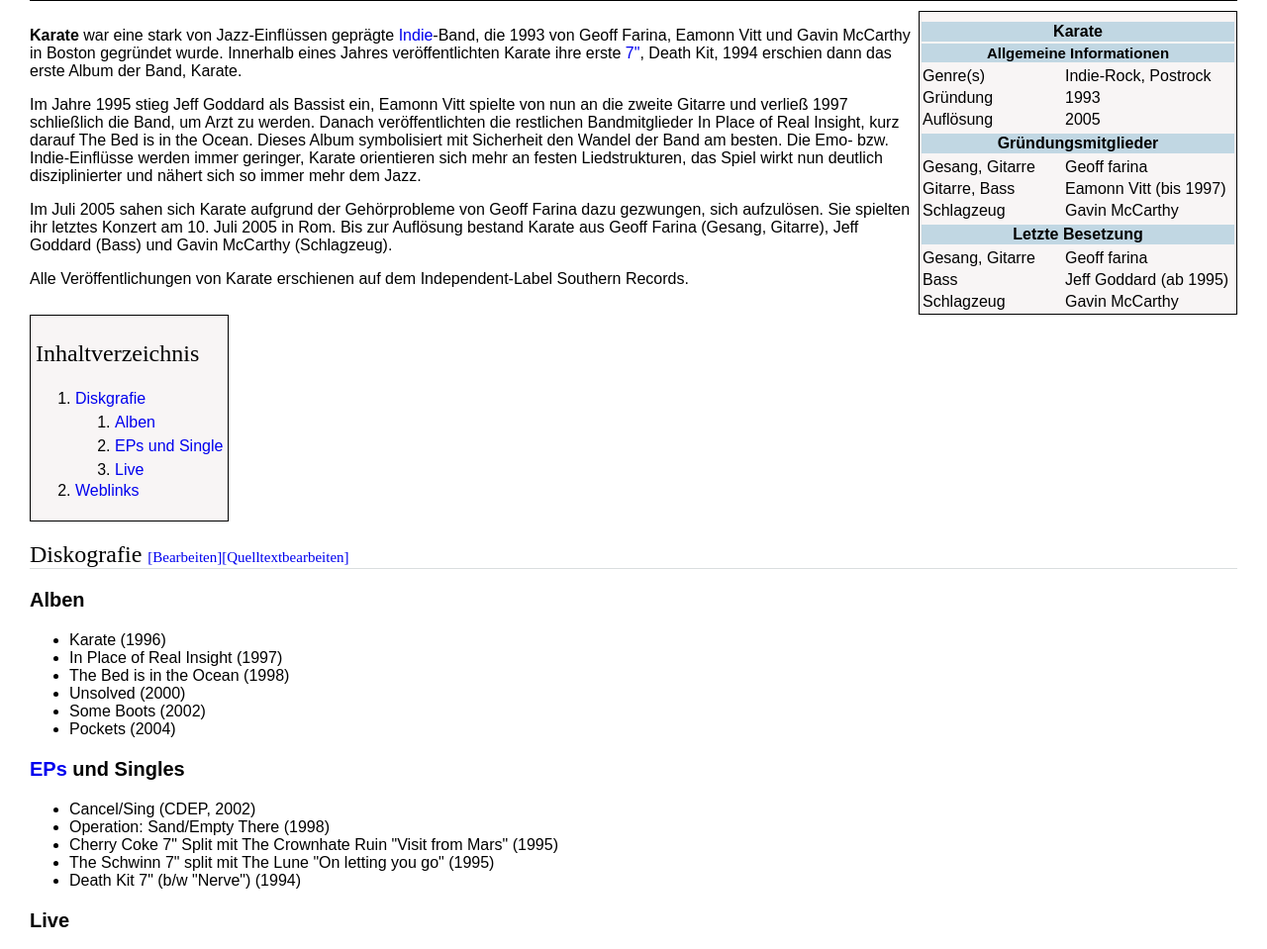
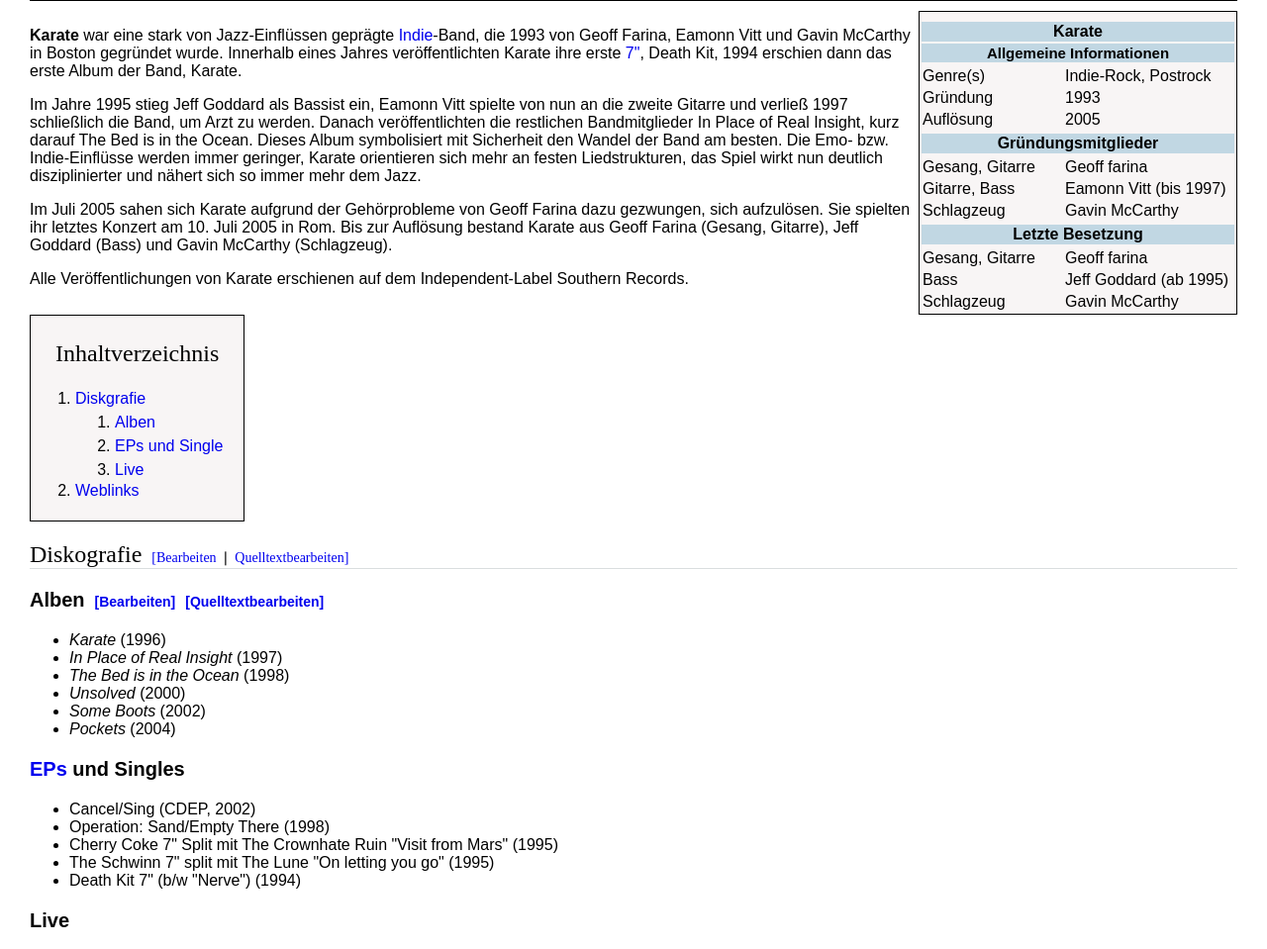
Before and after one commit to LarsNemeth/Karate, a plain HTML site: page index.html in a window 1280 px wide. Shown: the part 88-1047 px from the top of the page at 99% size. Drawn offline with Linux system fonts and the light colour scheme.

Commit message:
Ready, but... Problems with VS.code

```diff
--- a/index.html
+++ b/index.html
@@ -106,7 +106,7 @@ a:active {
     </div>
 
   <div class="inh-verz">
-    <h2>Inhaltverzeichnis</h2>
+    <h2 id="more-space">Inhaltverzeichnis</h2>
         <ol>
           <li class="inh-ol">
             <a href="https://de.wikipedia.org/wiki/Karate_(Band)#Diskografie"
@@ -139,19 +139,19 @@ a:active {
         </ol>
 
     </div>
-        <h2 class="mw-body-content">Diskografie <span class="headline-links"><a href="https://de.wikipedia.org/wiki/Karate_(Band)?action=edit&section=1&veswitched=1" target="_blank">&#x005B;Bearbeiten&#x005D;</a><a href="https://de.wikipedia.org/w/index.php?title=Karate_(Band)&action=edit&section=1">&#x005B;Quelltextbearbeiten&#x005D;</a></span></h2>
+        <h2 class="mw-body-content">Diskografie<span class="headline-links"><a href="https://de.wikipedia.org/wiki/Karate_(Band)?action=edit&section=1&veswitched=1" target="_blank">&#x005B;Bearbeiten </a>&#10072;<a href="https://de.wikipedia.org/w/index.php?title=Karate_(Band)&action=edit&section=1"> Quelltextbearbeiten&#x005D;</a></span></h2>
 
         <div>
-          <h3 class="Alben">Alben</h3>
+          <h3>Alben<span><a href="https://de.wikipedia.org/wiki/Karate_(Band)?action=edit&section=1&veswitched=1" target="_blank" class="headline-links">&#x005B;Bearbeiten&#x005D;</a><a href="https://de.wikipedia.org/w/index.php?title=Karate_(Band)&action=edit&section=1" class="headline-links">&#x005B;Quelltextbearbeiten&#x005D;</a></span></h3>
           <ul>
-            <li>Karate (1996)</li>
-            <li>In Place of Real Insight (1997)</li>
-            <li>The Bed is in the Ocean (1998)</li>
-            <li>Unsolved (2000)</li>
-            <li>Some Boots (2002)</li>
-            <li>Pockets (2004)</li>
+            <li> <i>Karate</i> (1996)</li>
+            <li> <i>In Place of Real Insight</i> (1997)</li>
+            <li> <i>The Bed is in the Ocean</i> (1998)</li>
+            <li> <i>Unsolved</i> (2000)</li>
+            <li> <i>Some Boots</i> (2002)</li>
+            <li> <i>Pockets</i> (2004)</li>
           </ul>
-          <h3 class="Alben"> <a href="https://de.wikipedia.org/wiki/Extended_Play">EPs</a>  und Singles</h3>
+          <h3> <a href="https://de.wikipedia.org/wiki/Extended_Play">EPs</a>  und Singles</h3>
           <ul>
             <li>Cancel/Sing (CDEP, 2002)</li>
             <li>Operation: Sand/Empty There (1998)</li>
--- a/style.css
+++ b/style.css
@@ -18,7 +18,8 @@ h2 {
 }
 
 .headline-links {
-  font-size: 15px;
+  font-size: 14px;
+  margin-left: 10px;
 }
 
 /* Table Text + Infos */
@@ -71,13 +72,18 @@ a:hover-link {
   padding: 5px;
 }
 
+#more-space {
+  margin-left: 20px;
+  margin-right: 20px;
+}
+
 .inh-ol {
   line-height: 1.5;
 }
 
 /* Discgraphie */
 
-.Alben {
+h3 {
   font-weight: 100px;
   font-size: 20px;
 }
```
